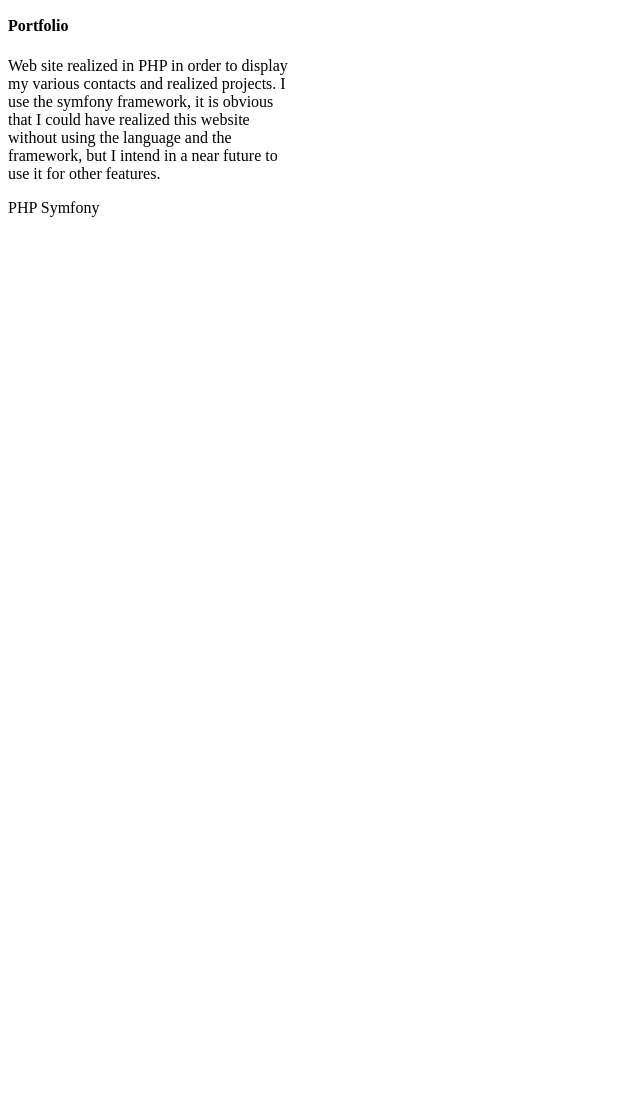
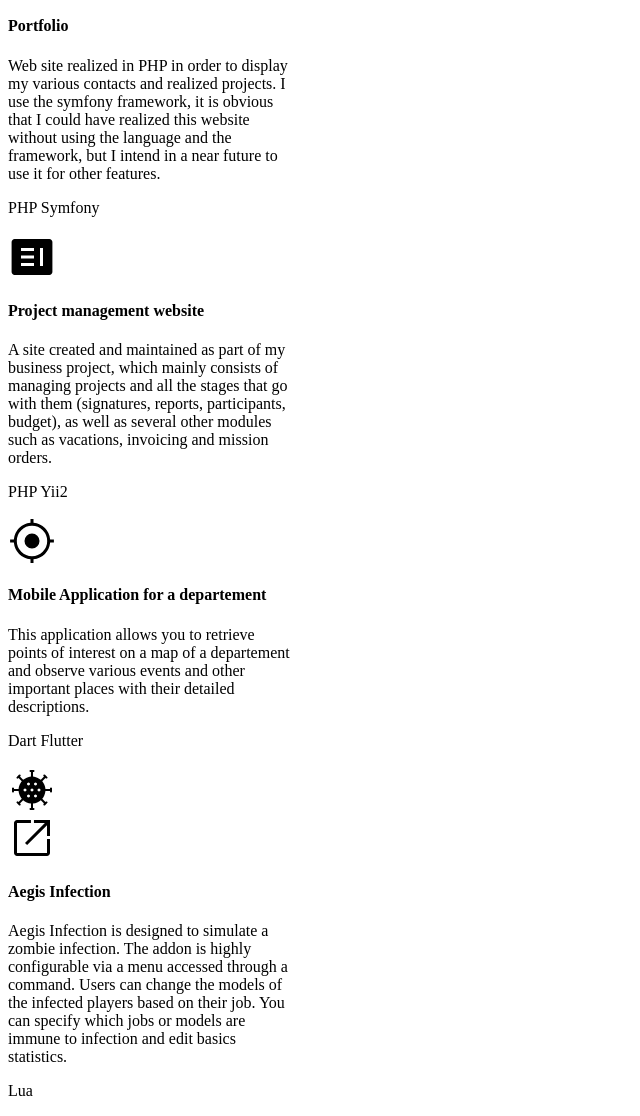
Before and after one commit to MrMarrant/mrmarrant_website, a Symfony app: template templates/portfolio/projects.html.twig in a window 1280 px wide. Shown: the part 1089-2205 px from the top of the page, without its empty margins (0-640 px from the left). Before the commit the page ends 1306 px from the top, so only its background shows below. Run offline with Twig, Linux system fonts and the light colour scheme; the template is opened without the code that fills it, so the values that code supplies are empty; some libraries are stand-ins or nearby versions.

Commit message:
[UPDATE] Add more project & update favicon

```diff
--- a/templates/portfolio/projects.html.twig
+++ b/templates/portfolio/projects.html.twig
@@ -3,9 +3,10 @@
 		Mes Projets
 	</h1>
 </div>
+{# TODO : Tranformer ça en boucle et get les données depuis le controlleur, faire des enums contenant les projets ou les stockés dans un json #}
 <div class="list-projects">
 	<div class="row">
-		<div class="card text-white bg-secondary mb-3" style="max-width: 18rem; margin-right: 5rem;">
+		<div class="card text-white bg-secondary mb-5" style="max-width: 18rem; margin-right: 5rem;">
 			<div class="project-card-hearder">
 				<img class="icon" src={{asset('images/disk.svg')}} class="rounded mx-auto d-block" alt="...">
 				<div class="link-project">
@@ -16,14 +17,14 @@
 			<div class="card-body">
 				<h4 class="card-title">SCP-235</h5>
 				<p class="card-text">SCP-235 appear to be shellac phonograph records of the type commonly produced in the late 1920s.
-										Each record contains a different song.
-										Its main effect is to stop in time all nearby entities whenever the record "skips".</p>
+																									Each record contains a different song.
+																									Its main effect is to stop in time all nearby entities whenever the record "skips".</p>
 			</div>
 			<div class="card-footer">
 				<p class="project-text-footer">Lua</p>
 			</div>
 		</div>
-		<div class="card text-white bg-secondary mb-3" style="max-width: 18rem; margin-right: 5rem;">
+		<div class="card text-white bg-secondary mb-5" style="max-width: 18rem; margin-right: 5rem;">
 			<div class="project-card-hearder">
 				<img class="icon" src={{asset('images/portfolio.svg')}} class="rounded mx-auto d-block" alt="...">
 				<div class="link-project">
@@ -33,11 +34,50 @@
 			<div class="card-body">
 				<h4 class="card-title">Portfolio</h5>
 				<p class="card-text">Web site realized in PHP in order to display my various contacts and realized projects.
-					I use the symfony framework, it is obvious that I could have realized this website without using the language and the framework, but I intend in a near future to use it for other features.</p>
+																				I use the symfony framework, it is obvious that I could have realized this website without using the language and the framework, but I intend in a near future to use it for other features.</p>
 			</div>
 			<div class="card-footer">
 				<p class="project-text-footer">PHP Symfony</p>
 			</div>
 		</div>
+		<div class="card text-white bg-secondary mb-5" style="max-width: 18rem; margin-right: 5rem;">
+			<div class="project-card-hearder">
+				<img class="icon" src={{asset('images/project_manager.svg')}} class="rounded mx-auto d-block" alt="...">
+			</div>
+			<div class="card-body">
+				<h4 class="card-title">Project management website</h5>
+				<p class="card-text">A site created and maintained as part of my business project, which mainly consists of managing projects and all the stages that go with them (signatures, reports, participants, budget), as well as several other modules such as vacations, invoicing and mission orders.</p>
+			</div>
+			<div class="card-footer">
+				<p class="project-text-footer">PHP Yii2</p>
+			</div>
+		</div>
+		<div class="card text-white bg-secondary mb-5" style="max-width: 18rem; margin-right: 5rem;">
+			<div class="project-card-hearder">
+				<img class="icon" src={{asset('images/poi.svg')}} class="rounded mx-auto d-block" alt="...">
+			</div>
+			<div class="card-body">
+				<h4 class="card-title">Mobile Application for a departement</h5>
+				<p class="card-text">This application allows you to retrieve points of interest on a map of a departement and observe various events and other important places with their detailed descriptions.</p>
+			</div>
+			<div class="card-footer">
+				<p class="project-text-footer">Dart Flutter</p>
+			</div>
+		</div>
+		<div class="card text-white bg-secondary mb-5" style="max-width: 18rem; margin-right: 5rem;">
+			<div class="project-card-hearder">
+				<img class="icon" src={{asset('images/aegis.svg')}} class="rounded mx-auto d-block" alt="...">
+				<div class="link-project">
+					<a href="https://www.gmodstore.com/market/view/aegis-infection"><img class="other" src={{asset('images/other.svg')}} class="rounded mx-auto d-block" alt="..."></a>
+				</div>
+			</div>
+			<div class="card-body">
+				<h4 class="card-title">Aegis Infection</h5>
+				<p class="card-text">Aegis Infection is designed to simulate a zombie infection. The addon is highly configurable via a menu accessed through a command. Users can change the models of the infected players based on their job. You can specify which jobs or models are immune to infection and edit basics statistics.</p>
+			</div>
+			<div class="card-footer">
+				<p class="project-text-footer">Lua</p>
+			</div>
+		</div>
 	</div>
 </div>
```
Also changed, not shown: assets/styles/app.scss (+13 -3 lines), public/favicon.ico, public/images/aegis.svg (added), public/images/other.svg (added), public/images/poi.svg (added), public/images/project_manager.svg (added).
